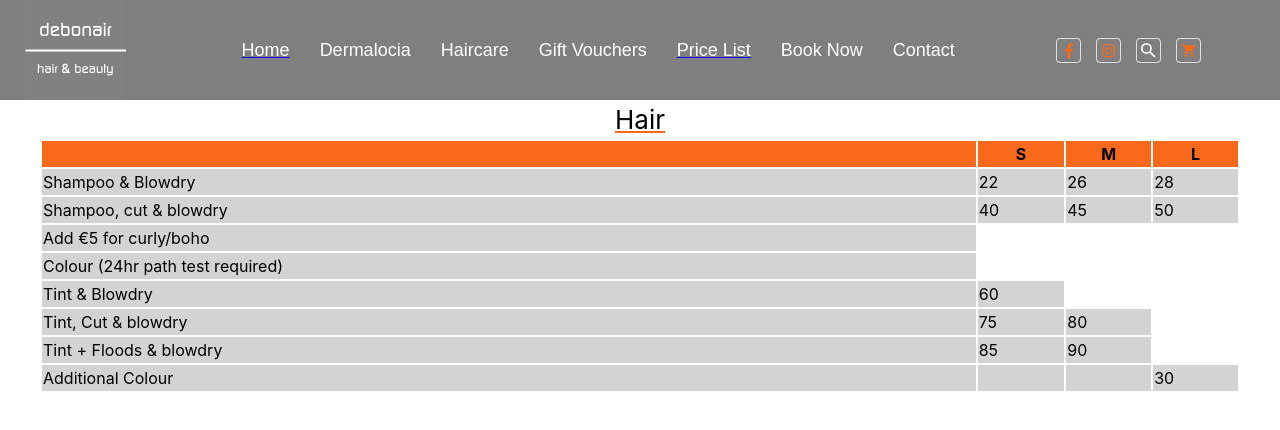
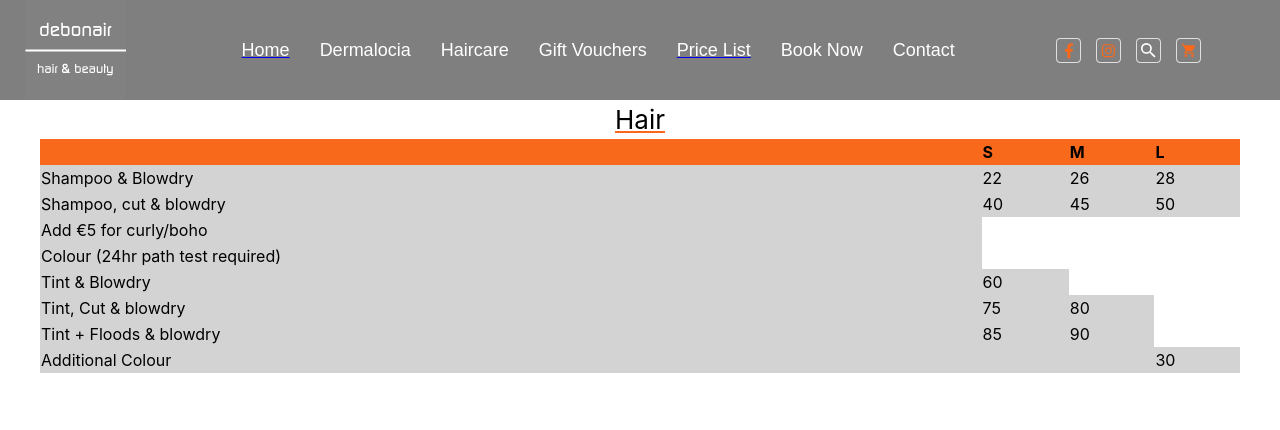
Before and after one commit to KevinG2001/hairSalonWebsite, a React (Vite) app: page /services-price in a window 1280 px wide. Shown: the top 430 px of the page. Built offline with nearby package versions, Linux system fonts and the light colour scheme.

Commit message:
Hair price table done, More styling needed

```diff
--- a/src/components/price/HairPrice.tsx
+++ b/src/components/price/HairPrice.tsx
@@ -48,7 +48,7 @@ function HairPrice() {
             </tr>
             <tr className={priceStyling.SubRow}>
               <td>Additional Colour</td>
-              <td></td>
+              <td> </td>
               <td></td>
               <td>30</td>
             </tr>
--- a/src/styling/priceStyling.module.scss
+++ b/src/styling/priceStyling.module.scss
@@ -17,6 +17,9 @@
 }
 table {
   width: 1200px;
+  border: none;
+  text-align: left;
+  border-collapse: collapse;
 }
 
 .HeadRow {
```
